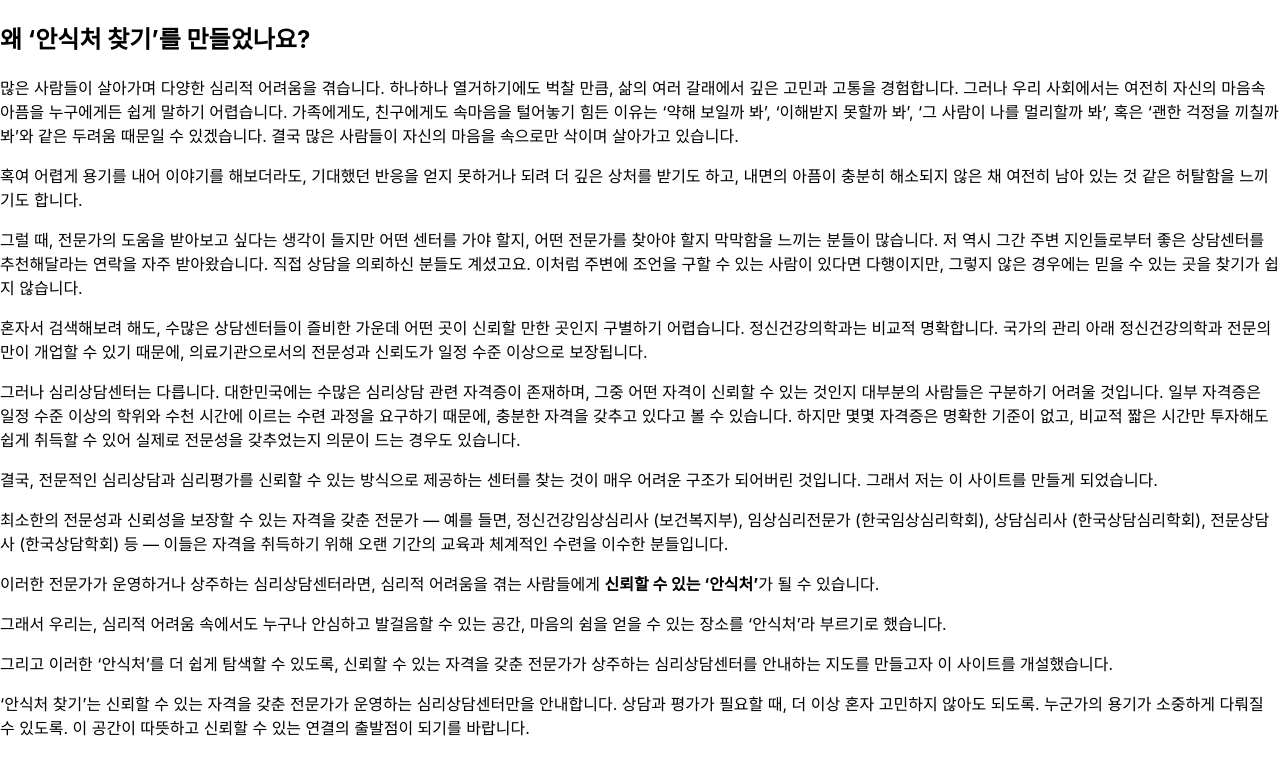
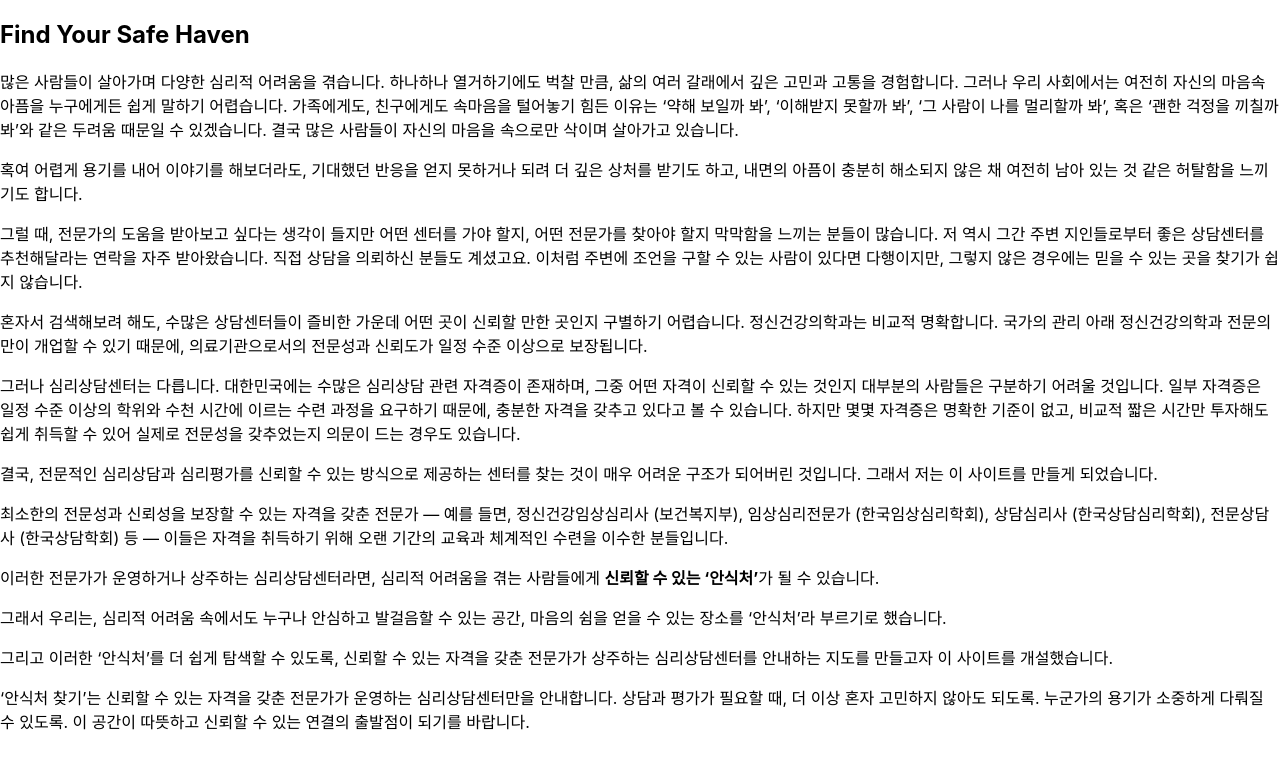
Before and after one commit to bongjae94/safehaven, a React (Create React App) app: page /about-intro in a window 1280 px wide. Shown: the top 774 px of the page. Built offline with nearby package versions, Linux system fonts and the light colour scheme.

Commit message:
소개글 추가 및 AboutIntro 페이지 내용 업데이트

```diff
--- a/src/pages/AboutIntro.js
+++ b/src/pages/AboutIntro.js
@@ -1,7 +1,7 @@
 export default function AboutIntro() {
   return (
     <div className="max-w-4xl mx-auto px-6 py-16 text-gray-800 leading-relaxed">
-      <h2 className="text-3xl font-semibold mb-8">왜 ‘안식처 찾기’를 만들었나요?</h2>
+      <h2 className="text-3xl font-semibold mb-8">Find Your Safe Haven</h2>
 
       <p className="mb-6">
         많은 사람들이 살아가며 다양한 심리적 어려움을 겪습니다. 하나하나 열거하기에도 벅찰 만큼, 삶의 여러 갈래에서 깊은 고민과 고통을 경험합니다. 그러나 우리 사회에서는 여전히 자신의 마음속 아픔을 누구에게든 쉽게 말하기 어렵습니다. 가족에게도, 친구에게도 속마음을 털어놓기 힘든 이유는 ‘약해 보일까 봐’, ‘이해받지 못할까 봐’, ‘그 사람이 나를 멀리할까 봐’, 혹은 ‘괜한 걱정을 끼칠까 봐’와 같은 두려움 때문일 수 있겠습니다. 결국 많은 사람들이 자신의 마음을 속으로만 삭이며 살아가고 있습니다.
```
